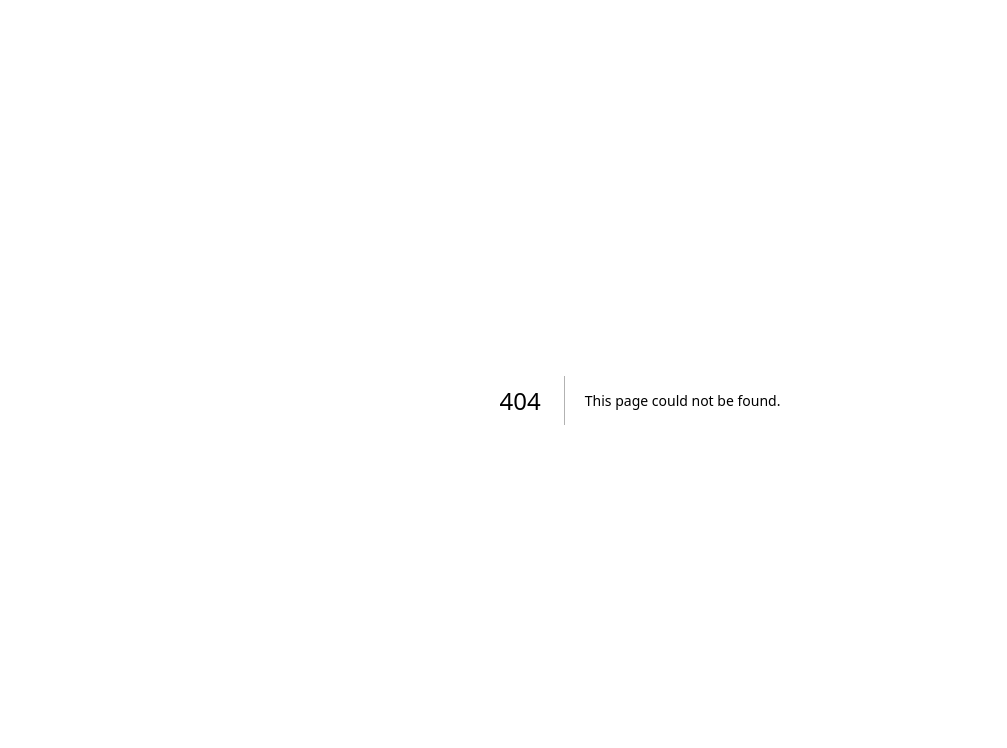
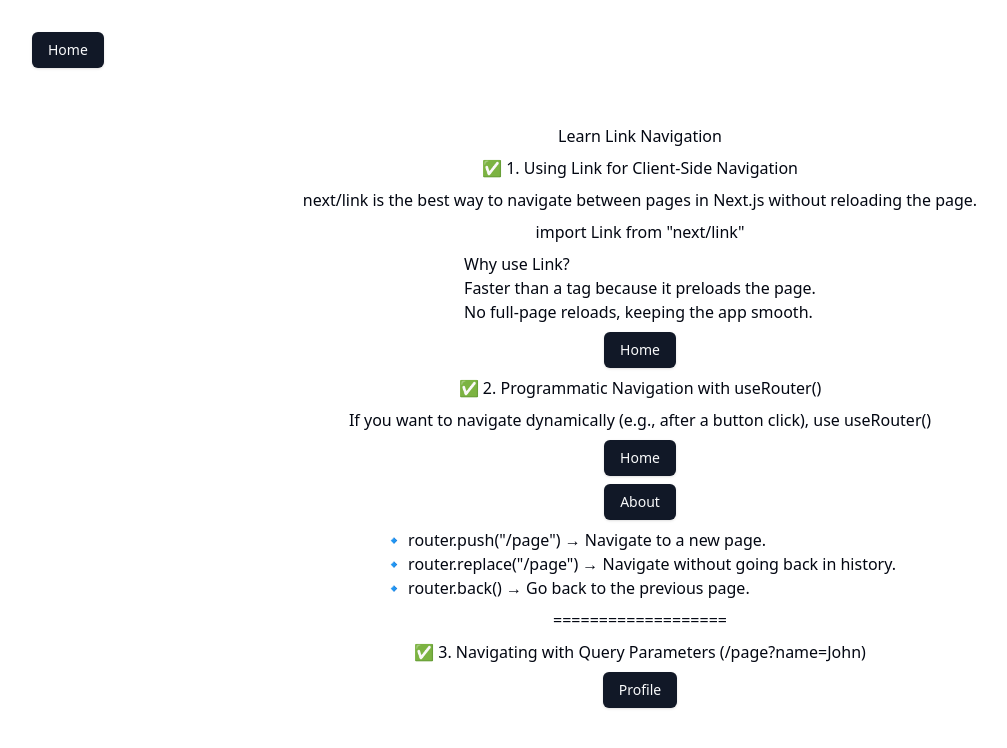
Before and after one commit to ZohaibArshad45/NextJS-Basic-to-advance, a Next.js app: page /learnLinkNavigation in a window 1280 px wide. Before the commit this address had no page. Shown: the top 748 px of the page, without its empty margins (0-1007 px from the left). Built offline with nearby package versions, Linux system fonts and the light colour scheme.

Commit message:
Nested router,  common Layout

```diff
--- a/src/app/layout.tsx
+++ b/src/app/layout.tsx
@@ -1,6 +1,7 @@
 import type { Metadata } from "next";
 import { Geist, Geist_Mono } from "next/font/google";
 import "./globals.css";
+import Header from "@/components/Header";
 
 const geistSans = Geist({
   variable: "--font-geist-sans",
@@ -25,8 +26,10 @@ export default function RootLayout({
   return (
     <html lang="en">
       <body
+
         className={`${geistSans.variable} ${geistMono.variable} antialiased`}
       >
+        <Header/>
         {children}
       </body>
     </html>
--- /dev/null
+++ b/src/app/learnLinkNavigation/page.jsx
@@ -0,0 +1,48 @@
+'use client'
+import React from 'react'
+import Link from "next/link"
+import { Button } from "@/components/ui/button";
+import { useRouter } from "next/navigation";
+
+
+const LearnLinkNavigation = () => {
+
+    const router = useRouter();
+
+    const NavigationLinks = (nav) => {
+        router.push(nav);
+    };
+
+
+    return (
+        <div className='flex flex-col items-center justify-center pt-6 gap-2'>
+            <h1>Learn Link Navigation</h1>
+
+            {/* ======== Next/Link =========== */}
+            <p>✅ 1. Using Link for Client-Side Navigation </p>
+            <p>next/link is the best way to navigate between pages in Next.js without reloading the page.</p>
+            <p>import Link from "next/link"</p>
+            <p>Why use Link? <br />
+                Faster than a tag because it preloads the page. <br />
+                No full-page reloads, keeping the app smooth.</p>
+            <Button><Link href={'/'}>Home</Link></Button>
+
+            {/* ================= */}
+            <p>✅ 2. Programmatic Navigation with useRouter()</p>
+            <p>If you want to navigate dynamically (e.g., after a button click), use useRouter()</p>
+            {/* <Button onClick= {()=>  router.push('/dsd')}>Home</Button> */}
+            <Button onClick={() => NavigationLinks('/')}>Home</Button> {/* best way make its function, pass paremeters */}
+            <Button onClick={() => NavigationLinks('/about')}>About</Button> {/* best way make its function, pass paremeters */}
+            <p>🔹 router.push("/page") → Navigate to a new page. <br />
+                🔹 router.replace("/page") → Navigate without going back in history. <br />
+                🔹 router.back() → Go back to the previous page.</p>
+
+            {/*  */}
+            <p>===================</p>
+            <p>✅ 3. Navigating with Query Parameters (/page?name=John)            </p>
+            <Button> <Link href={{ pathname: "/profile", query: { name: "Zohaib" } }}>Profile </Link></Button>
+        </div>
+    )
+}
+
+export default LearnLinkNavigation
--- a/src/app/page.tsx
+++ b/src/app/page.tsx
@@ -5,9 +5,10 @@ export default function Home() {
   return (
     <div className="main flex flex-col items-center justify-center pt-6">
       <h1>Home Page</h1>
-      <div className="links">
-        <Button><Link href="/LearnEventFunctionState">Learn Event Function and State</Link>
-        </Button>
+      <div className="links flex flex-col gap-3">
+        <Button><Link href="/learnEventFunctionState">Learn Event Function and State</Link></Button>
+        <Button><Link href="/learnLinkNavigation">Learn about Link and Navigation</Link></Button>
+        <Button><Link href="/profile">Profile Page</Link></Button>
 
       </div>
 
--- /dev/null
+++ b/src/app/profile/layout.jsx
@@ -0,0 +1,13 @@
+import Link from 'next/link'
+import React from 'react'
+
+const layout = ({ children }) => {
+    return (
+    <div>
+        {children}
+        <Link href='/profile'><span className='bg-red-900 px-2 rounded-lg  border-4 text-white'>Profile Page</span>This come from layout page</Link>
+    </div>
+    )
+}
+
+export default layout
--- /dev/null
+++ b/src/app/profile/page.jsx
@@ -0,0 +1,34 @@
+'use client'
+import { Button } from "@/components/ui/button";
+import Link from 'next/link';
+import { useRouter } from 'next/navigation';
+
+
+const ProfilePage = () => {
+    let router = useRouter()
+
+    let navLink = (nav) => {
+        router.push(nav)
+    }
+
+    return (
+        <div className=''>
+            ProfilePage
+            <p>here we learn about nested route</p>
+            <p>Nested folder ky ander folder bany gy wo route nested route ho</p>
+            <p>For Example</p>
+            <Button onClick={() => { navLink('/profile/shoaib') }}>Shoaib</Button>
+            <Button onClick={() => { navLink('/profile/zohaib') }}>Zohaib</Button>
+
+            <br /><br />
+
+            <p>And we make layout for this folder also == if we need <br />
+            common style function and anthing for this folder we can make layout for this </p>
+            <p>this is another concept</p>
+
+
+        </div>
+    )
+}
+
+export default ProfilePage
--- /dev/null
+++ b/src/app/profile/shoaib/page.jsx
@@ -0,0 +1,9 @@
+import React from 'react'
+
+const ShoaibPage = () => {
+  return (
+    <div>ShoaibPage</div>
+  )
+}
+
+export default ShoaibPage
--- /dev/null
+++ b/src/app/profile/zohaib/page.jsx
@@ -0,0 +1,9 @@
+import React from 'react'
+
+const ZohaibPage = () => {
+  return (
+    <div>ZohaibPage</div>
+  )
+}
+
+export default ZohaibPage
--- /dev/null
+++ b/src/components/Header.tsx
@@ -0,0 +1,14 @@
+import React from 'react'
+import Link from 'next/link';
+import { Button } from "@/components/ui/button";
+
+
+const Header = () => {
+  return (
+    <div className='p-8'>
+        <Button><Link href={'/'}>Home</Link></Button>
+    </div>
+  )
+}
+
+export default Header
--- a/tsconfig.json
+++ b/tsconfig.json
@@ -22,6 +22,6 @@
       "@/*": ["./src/*"]
     }
   },
-  "include": ["next-env.d.ts", "**/*.ts", "**/*.tsx", ".next/types/**/*.ts", "src/app/LearnEventFunctionState/page.jsx"],
+  "include": ["next-env.d.ts", "**/*.ts", "**/*.tsx", ".next/types/**/*.ts", "src/app/learnEventFunctionState/page.jsx"],
   "exclude": ["node_modules"]
 }
```
